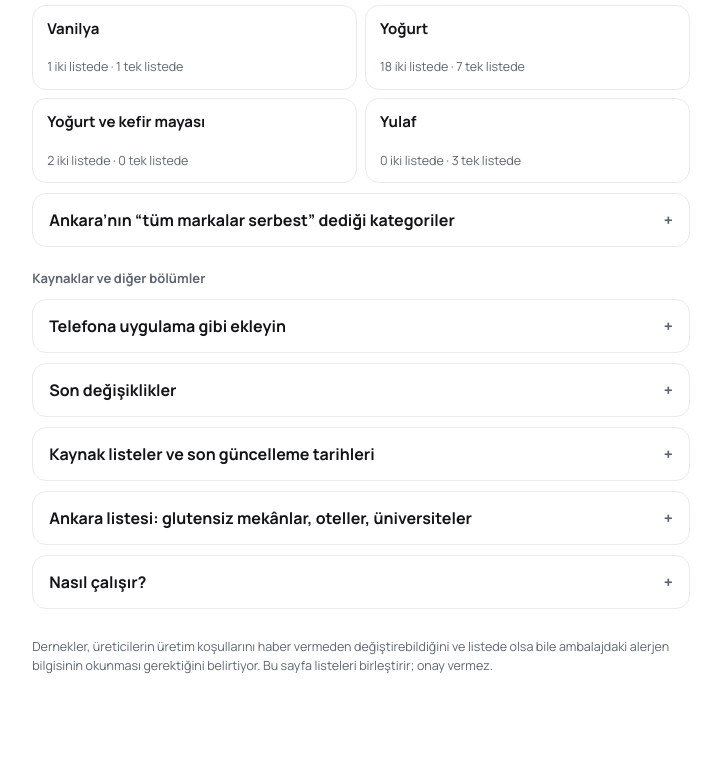
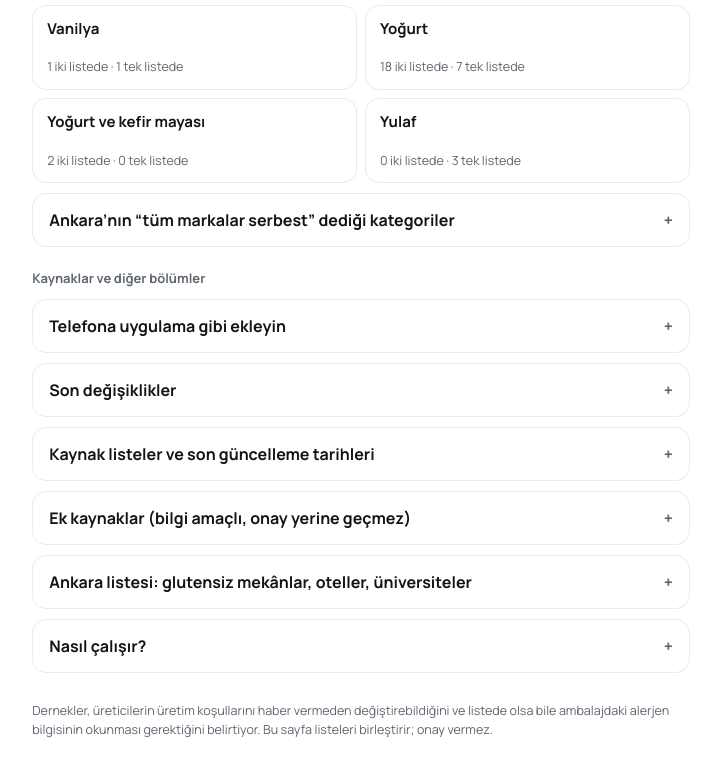
Before and after one commit to noseri/glutensiz-kontrol, a plain HTML site: page site/index.html in a window 1280 px wide. Shown: the part 5931-6707 px from the top of the page, without its empty margins (279-1000 px from the left). Before the commit the page ends 6679 px from the top, so only its background shows below. Drawn offline with Linux system fonts and the light colour scheme.

Commit message:
Ek kaynaklar bölümü: analiz raporları ve Bakanlık taklit/tağşiş listesi bağlantıları
Bilgi amaçlı; onay mantığına dahil değil. Bakanlık sitesi otomatik taramaya kapalı olduğu için
izlenmiyor, yalnızca bağlantı veriliyor.

Co-Authored-By: Claude Opus 5.5 <noreply@anthropic.com>
Claude-Session: https://claude.ai/code/session_016daPhpQASiYxW9o8WC84M8

```diff
--- a/site/index.html
+++ b/site/index.html
@@ -494,6 +494,10 @@ function infoBlocks(){
   return '<div class="sec"><span>Kaynaklar ve diğer bölümler</span></div>' + inst +
     '<details class="fold"><summary>Son değişiklikler</summary><div class="fbody">' + chHtml + '</div></details>' +
     '<details class="fold"><summary>Kaynak listeler ve son güncelleme tarihleri</summary><div class="fbody"><div class="src-l">' + src + '</div><p class="small">Tarihler derneklerin sitesindeki sayfanın son düzenlenme tarihidir.</p></div></details>' +
+    '<details class="fold"><summary>Ek kaynaklar (bilgi amaçlı, onay yerine geçmez)</summary><div class="fbody">' +
+      '<p><a href="https://www.dogaevinizde.com/gluten-analiz-raporlari" target="_blank" rel="noopener"><b>Gluten analiz raporları</b></a> · Doğa Evinizde. 18 markanın laboratuvar raporları (PDF). Raporların çoğu parti bazlı değil; elinizdeki paketin raporu olmayabilir.</p>' +
+      '<p><a href="https://guvenilirgida.tarimorman.gov.tr/gkd" target="_blank" rel="noopener"><b>Taklit veya tağşiş yapılan gıdalar</b></a> · Tarım ve Orman Bakanlığı. Site otomatik taramaya kapalı olduğu için burada izlenmiyor; marka adıyla elle aranabilir ya da Bakanlığın Güvenilir Gıda uygulamasından bakılabilir.</p>' +
+      '</div></details>' +
     '<details class="fold" id="ext"><summary>Ankara listesi: glutensiz mekânlar, oteller, üniversiteler</summary><div class="fbody">' +
       '<p class="small">Bu bölümler yalnızca Ankara listesinde var; karşılaştırma yapılmadı.</p>' +
       '<p><b>Mekânlar (' + (ex.mekan || []).length + ')</b></p>' + (ex.mekan || []).map(v => '<div class="venue"><b>' + esc(v.name) + '</b><span>' + esc(v.details.join(' · ')) + '</span></div>').join('') +
```
